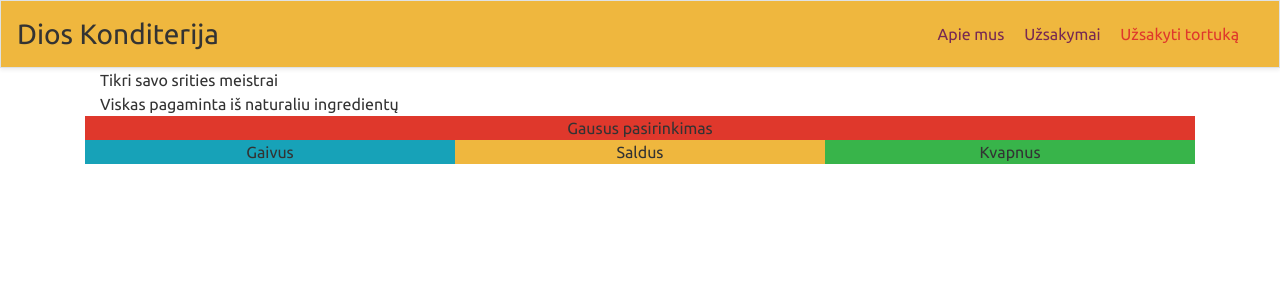
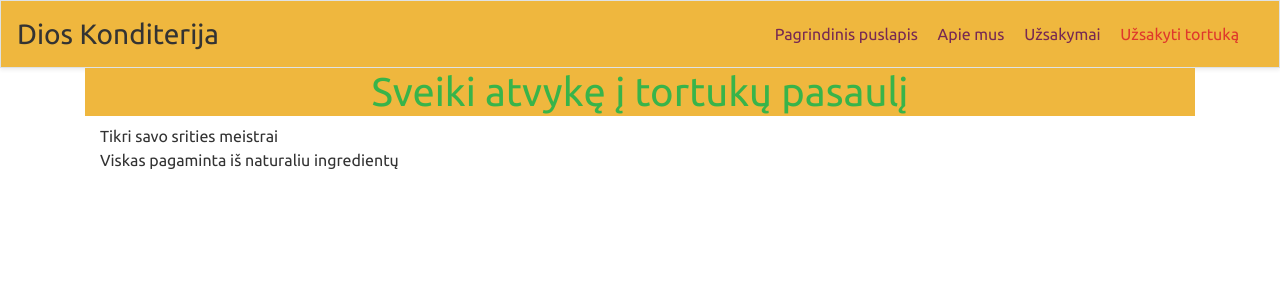
Before and after one commit to dipython22/confectionery_project, a Django app: template confectionery/tortukai/templates/tortukai/base.html in a window 1280 px wide. Shown: the top 300 px of the page. Run offline with Django 3.2, Linux system fonts and the light colour scheme; the template is opened without the code that fills it, so the values that code supplies are empty; some libraries are stand-ins or nearby versions.

Commit message:
work in progres

```diff
--- a/confectionery/tortukai/templates/tortukai/index.html
+++ b/confectionery/tortukai/templates/tortukai/about.html
@@ -1,10 +1,9 @@
 {% extends 'tortukai/base.html' %}
 
 {% block title %}
-pagrindinis puskapis
+Apie mus
 {% endblock %}
 
 {% block content %}
-<h1 class="text-success text-center bg-warning">Sveiki atvykę į tortukų pasaulį</h1>
 <p class="text-center text-capitalize text-dark special">šiek tiek apie mus</p>
 {% endblock %}
--- a/confectionery/tortukai/templates/tortukai/base.html
+++ b/confectionery/tortukai/templates/tortukai/base.html
@@ -17,14 +17,18 @@
         <div class="d-flex flex-column flex-md-row align-items-center p-3 px--mb-3 bg-warning border bottom shadow-sm">
         <h3 class="my-0 mr-md-auto font-weight-normal normal text">Dios Konditerija</h3>
         <nav class="my-2 my-md-0 mr-md-3">
-            <a class="p-2 text-dark" href="{% url 'home' %}">Apie mus</a>
+            <a class="p-2 text-dark" href="{% url 'home' %}">Pagrindinis puslapis</a>
+            <a class="p-2 text-dark" href="{% url 'about' %}">Apie mus</a>
             <a class="p-2 text-dark" href="{% url 'order' %}">Užsakymai</a>
             <a class="p-2 text-danger" href="{% url 'order' %}">Užsakyti tortuką</a>
         </nav>
         </div>
     </div>
 
+
         <div class="container">
+
+            <h1 class="text-success text-center bg-warning">Sveiki atvykę į tortukų pasaulį</h1>
             {% block content %}{% endblock %}
 
             <div class="container ">
@@ -33,27 +37,6 @@
             <div class="container-fluid ">
             Viskas pagaminta iš naturaliu ingredientų
             </div>
-</body>
-
-<body>
-
-<div class="container">
-    <div class="row">
-        <div class="col bg-danger text-center">Gausus pasirinkimas</div>
-    </div>
-</div>
-
-
-<div class="container-fluid">
-        <div class="row">
-            <div class="col bg-info text-center">Gaivus</div>
-            <div class="col bg-warning text-center">Saldus</div>
-            <div class="col bg-success text-center">Kvapnus</div>
-        </div>
-    </div>
-
-
-</body>
 
 
 </body>
--- a/confectionery/tortukai/urls.py
+++ b/confectionery/tortukai/urls.py
@@ -3,6 +3,7 @@ from . import views
 
 
 urlpatterns = [
-    path('', views.index, name = "home"),
+    path('', views.home, name = "home"),
     path('uzsakymai', views.order, name = "order"),
+    path('apie', views.about, name = "about")
 ]
```
Also changed, not shown: confectionery/tortukai/templates/tortukai/cakes.html (added, +9 -0 lines), confectionery/tortukai/templates/tortukai/home.html (added, +8 -0 lines), confectionery/tortukai/views.py (+5 -3 lines).
